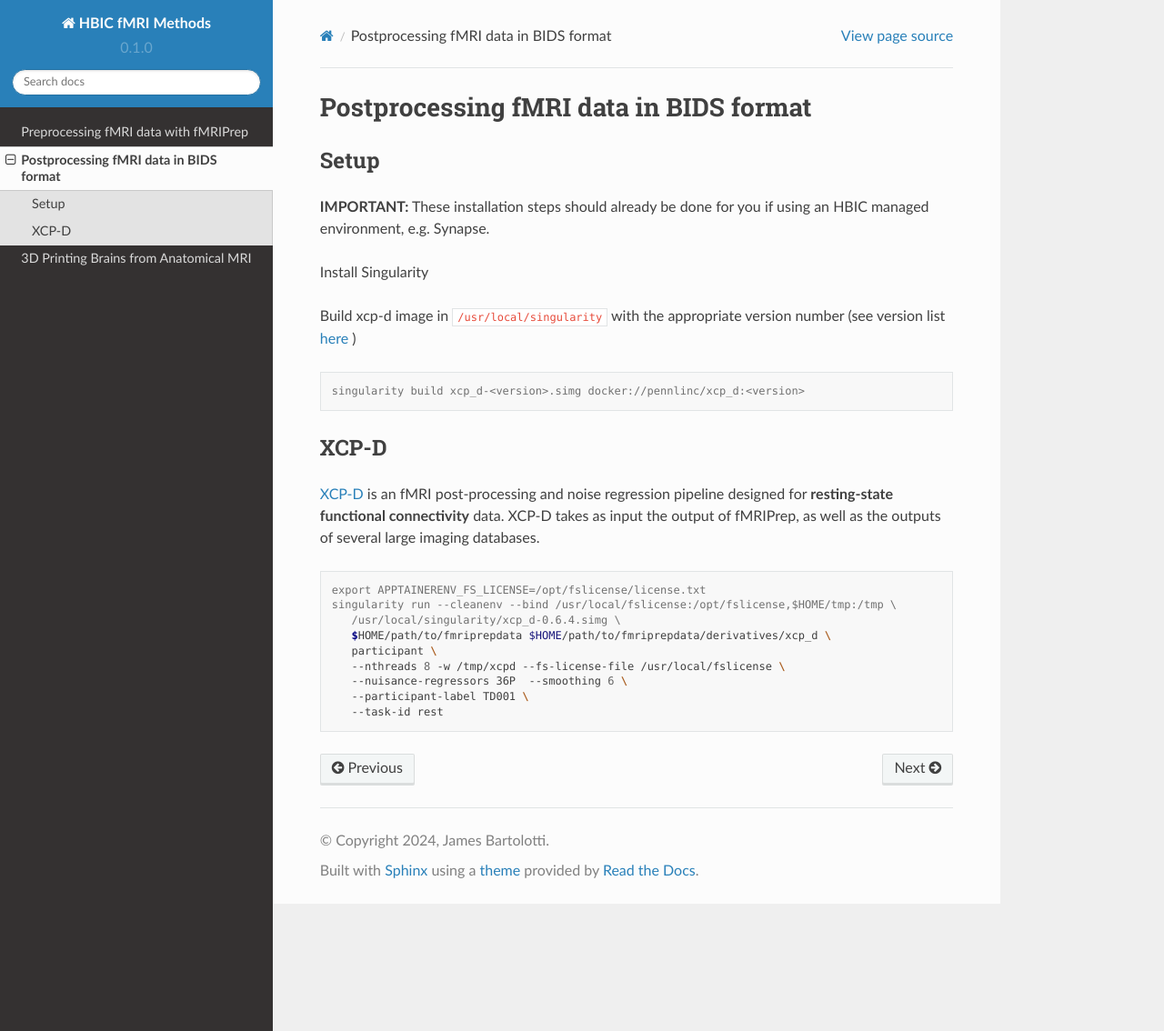
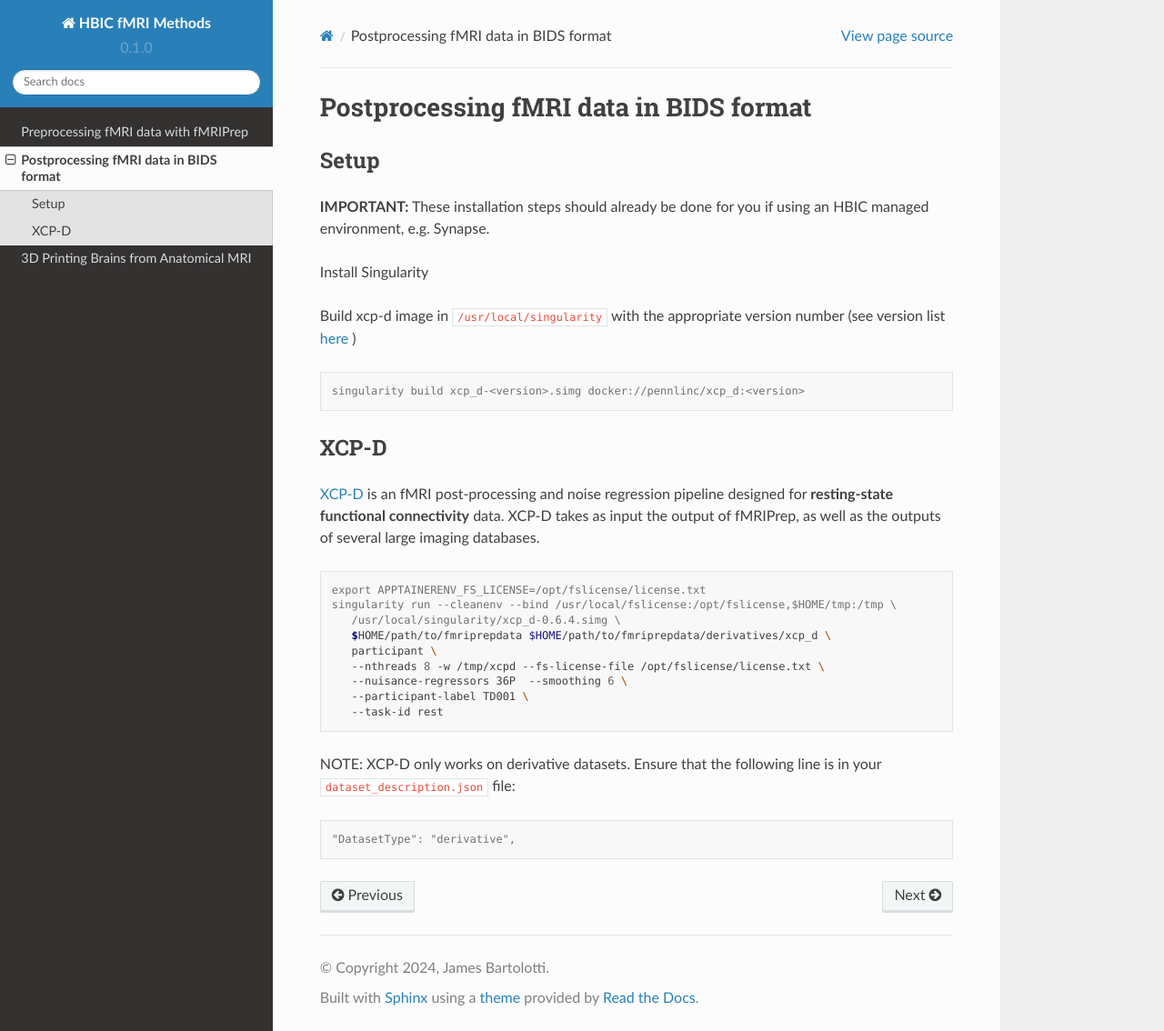
Before and after one commit to jbartolotti/fmri-methods, a Sphinx documentation site: the page built from docs/source/fmripost.rst, in a window 1280 px wide and 1134 px high. Shown: the whole window at 91% size. Built offline with Sphinx 7.4.7 and the Read the Docs theme 2.0.0, drawn with Linux system fonts in a browser that asks for light colours.

Commit message:
Update fmripost.rst

```diff
--- a/docs/source/fmripost.rst
+++ b/docs/source/fmripost.rst
@@ -27,7 +27,13 @@ XCP-D
       /usr/local/singularity/xcp_d-0.6.4.simg \
       $HOME/path/to/fmriprepdata $HOME/path/to/fmriprepdata/derivatives/xcp_d \
       participant \
-      --nthreads 8 -w /tmp/xcpd --fs-license-file /usr/local/fslicense \
+      --nthreads 8 -w /tmp/xcpd --fs-license-file /opt/fslicense/license.txt \
       --nuisance-regressors 36P  --smoothing 6 \
       --participant-label TD001 \
       --task-id rest
+
+NOTE: XCP-D only works on derivative datasets. Ensure that the following line is in your ``dataset_description.json`` file:
+
+.. code-block:: console
+
+   "DatasetType": "derivative",
```
